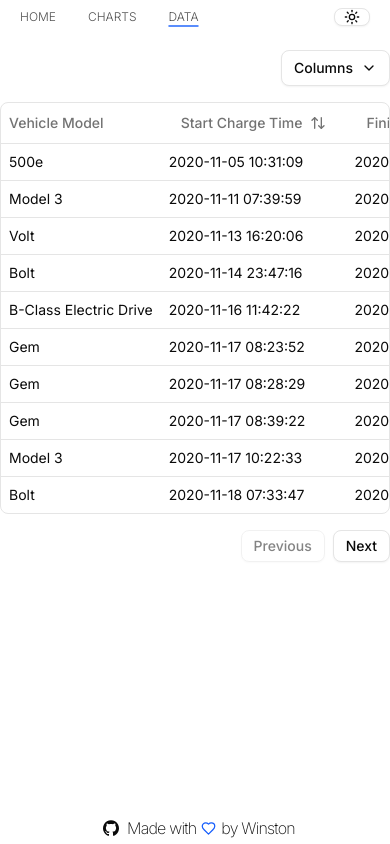
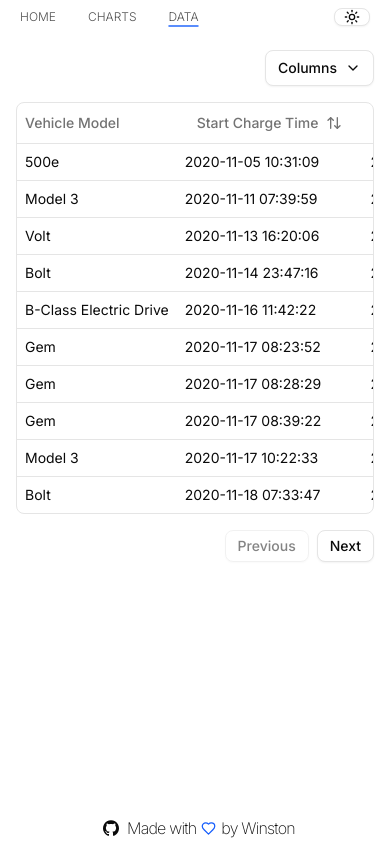
Before and after one commit to winston-edwin-chiong/slrpEV-mini-dashboard, a Next.js app: page /datatable in a window 390 px wide. Built offline with nearby package versions, Linux system fonts and the light colour scheme.

Commit message:
add margin to datatable for smaller screens

```diff
--- a/src/app/datatable/page.tsx
+++ b/src/app/datatable/page.tsx
@@ -2,7 +2,7 @@
 
 export default function Data() {
     return (
-      <div>
+      <div className="mx-4 md:mx-0">
         <DataTable />
       </div>
     );
```
